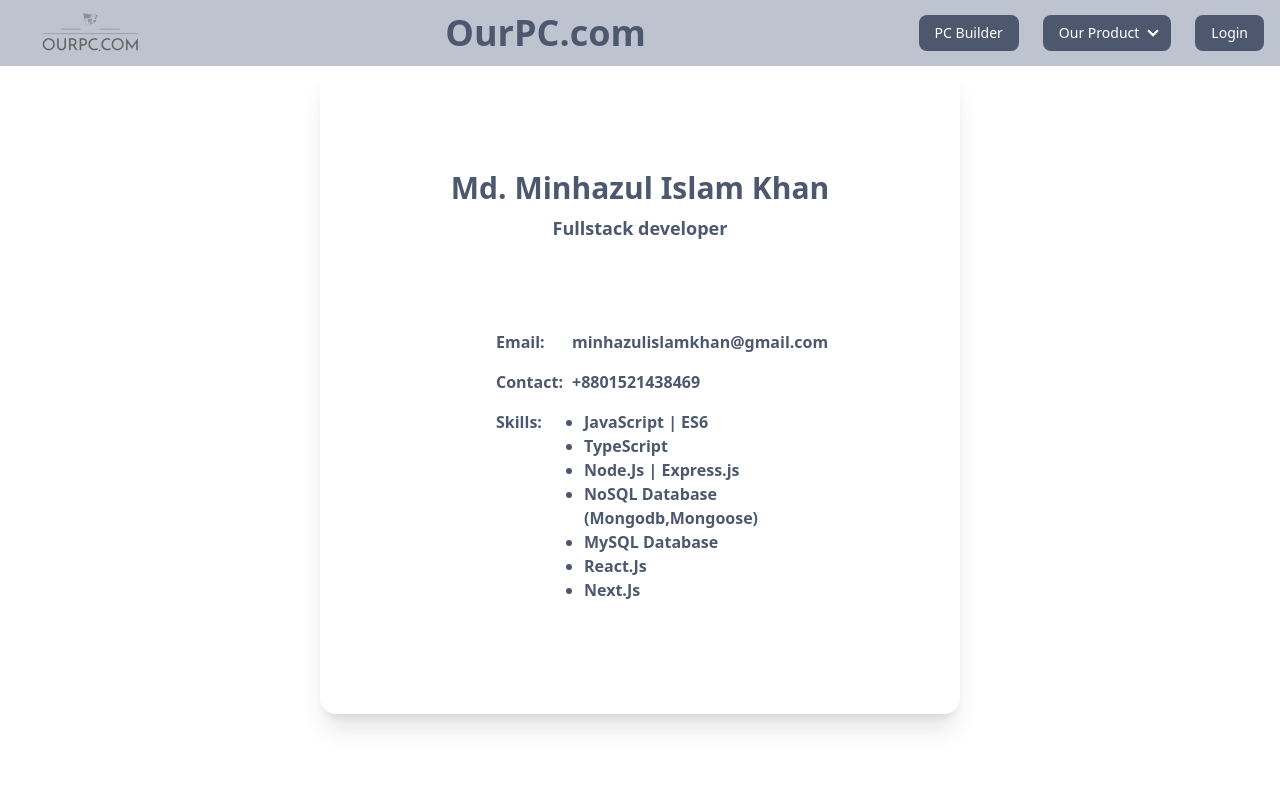
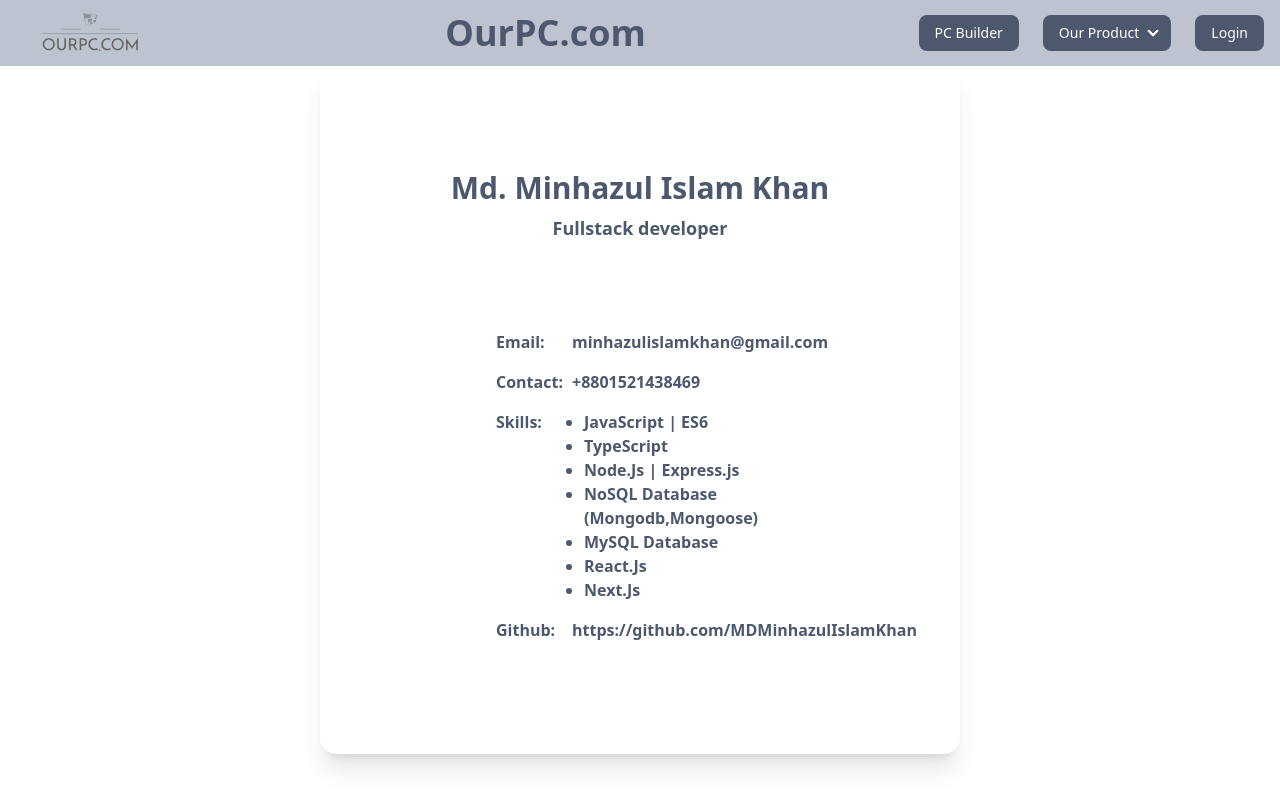
Before and after one commit to MDMinhazulIslamKhan/pc-builder, a Next.js app: page /about in a window 1280 px wide. Shown: the top 800 px of the page. Built offline with nearby package versions, Linux system fonts and the light colour scheme; no server answers.

Commit message:
doc: add readme.md file.

```diff
--- a/src/pages/about.js
+++ b/src/pages/about.js
@@ -4,7 +4,7 @@
 const About = () => {
   return (
     <div className="card md:w-1/2 w-3/4 bg-base-100 mx-auto shadow-xl">
-      <Meta />
+      <Meta title="About Us - OurPC.com" />
       <div className="card-body mt-10">
         <h2 className="text-center text-3xl mt-8 font-bold text-neutral">
           Md. Minhazul Islam Khan
@@ -41,6 +41,12 @@
               <li>Next.Js</li>
             </ul>
           </div>
+          <div className="text-neutral font-bold">Github:</div>
+          <div className="text-neutral font-bold hover:text-accent">
+            <a href="https://github.com/MDMinhazulIslamKhan" target="_blank">
+              https://github.com/MDMinhazulIslamKhan
+            </a>
+          </div>
         </div>
       </div>
     </div>
--- a/src/pages/item/cpu/[id].js
+++ b/src/pages/item/cpu/[id].js
@@ -60,7 +60,7 @@
                 <thead>
                   <tr>
                     <th>Brand</th>
-                    <th>Model</th>
+                    <th className="sm:inline-block hidden">Model</th>
                     <th>Threads</th>
                     <th>Bus Speed</th>
                     <th>CPU Cache</th>
@@ -70,7 +70,9 @@
                 <tbody>
                   <tr>
                     <th>{product.keyFeatures.Brand}</th>
-                    <td>{product.keyFeatures.Model}</td>
+                    <td className="sm:inline-block hidden">
+                      {product.keyFeatures.Model}
+                    </td>
                     <td>{product.keyFeatures.Threads}</td>
                     <td>{product.keyFeatures["Bus Speed"]}</td>
                     <td>{product.keyFeatures["CPU Cache"]}</td>
--- a/src/pages/item/monitor/[id].js
+++ b/src/pages/item/monitor/[id].js
@@ -63,7 +63,7 @@
                     <th>Model</th>
                     <th>Specification</th>
                     <th>Resolution</th>
-                    <th>Port</th>
+                    <th className="sm:inline-block hidden">Port</th>
                     <th>Voltage</th>
                   </tr>
                 </thead>
@@ -73,7 +73,9 @@
                     <td>{product.keyFeatures.Model}</td>
                     <td>{product.keyFeatures.Specification}</td>
                     <td>{product.keyFeatures.Resolution}</td>
-                    <td>{product.keyFeatures.Port}</td>
+                    <td className="sm:inline-block hidden">
+                      {product.keyFeatures.Port}
+                    </td>
                     <td>{product.keyFeatures.Voltage}</td>
                   </tr>
                 </tbody>
```
Also changed, not shown: 1 other file (tests, documents, lock files or other folders).
